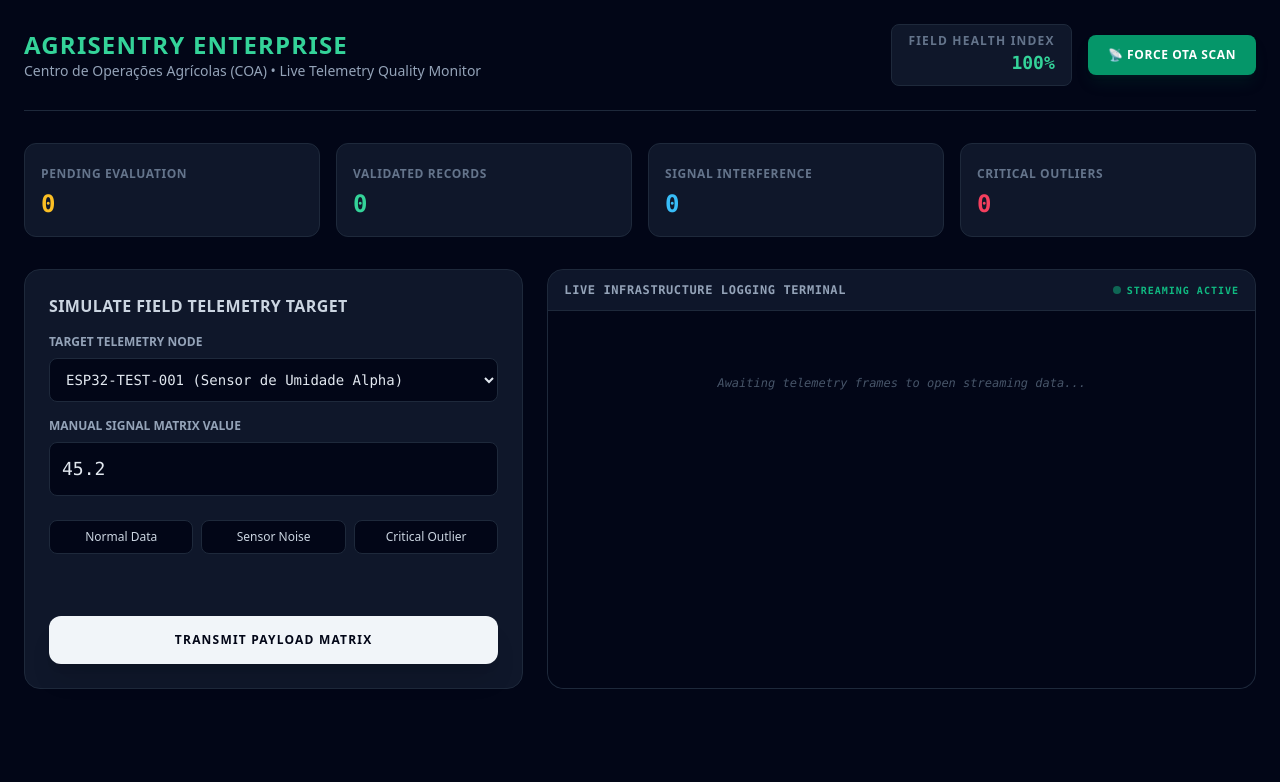
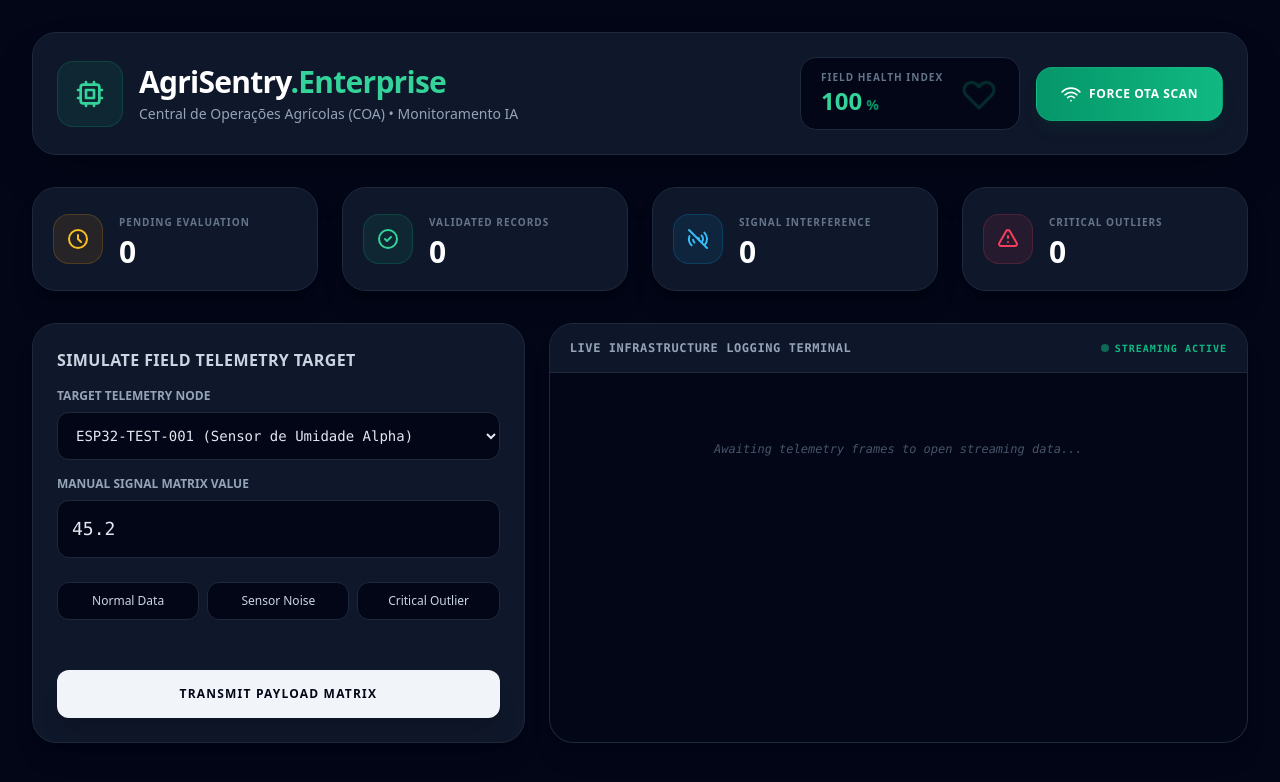
Before and after one commit to arleujr/agrisentry-iot-platform, a Vue app in the folder dashboard-vue/: page / in a window 1280 px wide. Shown: the top 782 px of the page. Built offline with nearby package versions, Linux system fonts and the light colour scheme.

Commit message:
Update App.vue

```diff
--- a/dashboard-vue/src/App.vue
+++ b/dashboard-vue/src/App.vue
@@ -1,36 +1,65 @@
 <template>
-  <div class="min-h-screen bg-slate-950 text-slate-100 font-sans p-6">
-    <header class="mb-8 border-b border-slate-800 pb-6 flex flex-col md:flex-row justify-between items-start md:items-center gap-4">
-      <div>
-        <h1 class="text-2xl font-black tracking-wider text-emerald-400">AGRISENTRY ENTERPRISE</h1>
-        <p class="text-sm text-slate-400">Centro de Operações Agrícolas (COA) • Live Telemetry Quality Monitor</p>
+  <div class="min-h-screen bg-slate-950 text-slate-100 font-sans p-4 md:p-8 selection:bg-emerald-500/30">
+
+    <header class="mb-8 flex flex-col md:flex-row justify-between items-start md:items-center gap-6 bg-slate-900 border border-slate-800 p-6 rounded-3xl shadow-2xl">
+      <div class="flex items-center gap-4">
+        <div class="bg-emerald-500/10 p-4 rounded-2xl border border-emerald-500/20">
+          <svg class="w-8 h-8 text-emerald-400" fill="none" stroke="currentColor" viewBox="0 0 24 24" xmlns="http://www.w3.org/2000/svg">
+            <path stroke-linecap="round" stroke-linejoin="round" stroke-width="2" d="M9 3v2m6-2v2M9 19v2m6-2v2M5 9H3m2 6H3m18-6h-2m2 6h-2M7 19h10a2 2 0 002-2V7a2 2 0 00-2-2H7a2 2 0 00-2 2v10a2 2 0 002 2zM9 9h6v6H9V9z"></path>
+          </svg>
+        </div>
+        <div>
+          <h1 class="text-3xl font-black tracking-tight text-white">AgriSentry<span class="text-emerald-400">.Enterprise</span></h1>
+          <p class="text-sm text-slate-400 font-medium mt-1">Central de Operações Agrícolas (COA) • Monitoramento IA</p>
+        </div>
       </div>
-      <div class="flex items-center gap-4">
-        <div class="bg-slate-900 border border-slate-800 px-4 py-2 rounded-lg text-right">
-          <span class="text-xs block text-slate-500 uppercase tracking-widest font-bold">Field Health Index</span>
-          <span class="text-lg font-mono font-bold text-emerald-400">{{ fieldHealth }}%</span>
+
+      <div class="flex flex-col sm:flex-row items-center gap-4 w-full md:w-auto">
+        <div class="flex items-center gap-4 bg-slate-950 border border-slate-800 px-5 py-3 rounded-2xl w-full sm:w-auto">
+          <div>
+            <span class="text-[10px] block text-slate-500 uppercase tracking-widest font-bold">Field Health Index</span>
+            <div class="flex items-baseline gap-1">
+              <span class="text-2xl font-black text-emerald-400">{{ fieldHealth }}</span>
+              <span class="text-sm font-bold text-emerald-600">%</span>
+            </div>
+          </div>
+          <svg class="w-10 h-10 text-emerald-500/20" fill="none" stroke="currentColor" viewBox="0 0 24 24">
+            <path stroke-linecap="round" stroke-linejoin="round" stroke-width="2" d="M4.318 6.318a4.5 4.5 0 000 6.364L12 20.364l7.682-7.682a4.5 4.5 0 00-6.364-6.364L12 7.636l-1.318-1.318a4.5 4.5 0 00-6.364 0z"></path>
+          </svg>
         </div>
-        <button @click="triggerOtaScan" :disabled="scanning" class="bg-emerald-600 hover:bg-emerald-500 disabled:bg-slate-800 text-white font-bold text-xs uppercase tracking-wider px-5 py-3 rounded-lg transition-all duration-200 shadow-lg shadow-emerald-900/20">
-          {{ scanning ? 'Scanning Network...' : '📡 Force OTA Scan' }}
+
+        <button @click="triggerOtaScan" :disabled="scanning" class="w-full sm:w-auto flex items-center justify-center gap-2 bg-gradient-to-r from-emerald-600 to-emerald-500 hover:from-emerald-500 hover:to-emerald-400 disabled:from-slate-800 disabled:to-slate-800 disabled:text-slate-500 text-white font-bold text-xs uppercase tracking-wider px-6 py-4 rounded-2xl transition-all duration-300 shadow-lg shadow-emerald-900/20 active:scale-95 border border-emerald-400/20">
+          <svg v-if="!scanning" class="w-5 h-5" fill="none" stroke="currentColor" viewBox="0 0 24 24">
+            <path stroke-linecap="round" stroke-linejoin="round" stroke-width="2" d="M8.111 16.404a5.5 5.5 0 017.778 0M12 20h.01m-7.08-7.071c3.904-3.905 10.236-3.905 14.141 0M1.394 9.393c5.857-5.857 15.355-5.857 21.213 0"></path>
+          </svg>
+          <svg v-else class="w-5 h-5 animate-spin" fill="none" stroke="currentColor" viewBox="0 0 24 24">
+            <path stroke-linecap="round" stroke-linejoin="round" stroke-width="2" d="M4 4v5h.582m15.356 2A8.001 8.001 0 004.582 9m0 0H9m11 11v-5h-.581m0 0a8.003 8.003 0 01-15.357-2m15.357 2H15"></path>
+          </svg>
+          {{ scanning ? 'Scanning Network...' : 'Force OTA Scan' }}
         </button>
       </div>
     </header>
 
-    <section class="grid grid-cols-1 sm:grid-cols-2 lg:grid-cols-4 gap-4 mb-8">
-      <div v-for="(metric, idx) in metricsMap" :key="idx" class="bg-slate-900 border border-slate-800 p-4 rounded-xl">
-        <span class="text-xs font-bold text-slate-500 uppercase tracking-wider">{{ metric.label }}</span>
-        <div class="text-2xl font-mono font-bold mt-1" :class="metric.colorClass">{{ metric.count }}</div>
+    <section class="grid grid-cols-1 sm:grid-cols-2 lg:grid-cols-4 gap-6 mb-8">
+      <div v-for="(metric, idx) in metricsMap" :key="idx" class="bg-slate-900 border border-slate-800 p-5 rounded-3xl flex items-center gap-4 hover:border-slate-700 transition-colors shadow-xl shadow-black/20">
+        <div class="p-3 rounded-2xl border" :class="metric.iconBgClass">
+          <div v-html="metric.svg" class="w-6 h-6" :class="metric.colorClass"></div>
+        </div>
+        <div>
+          <span class="text-[10px] font-bold text-slate-500 uppercase tracking-widest">{{ metric.label }}</span>
+          <div class="text-3xl font-black tracking-tight text-white mt-0.5">{{ metric.count }}</div>
+        </div>
       </div>
     </section>
 
     <main class="grid grid-cols-1 lg:grid-cols-12 gap-6">
-      <section class="lg:col-span-5 bg-slate-900 border border-slate-800 p-6 rounded-2xl flex flex-col justify-between">
+      <section class="lg:col-span-5 bg-slate-900 border border-slate-800 p-6 rounded-3xl flex flex-col justify-between shadow-xl">
         <div>
           <h2 class="text-md font-bold tracking-wide uppercase text-slate-300 mb-4">Simulate Field Telemetry Target</h2>
 
           <div class="mb-4">
             <label class="block text-xs uppercase font-bold text-slate-400 mb-2">Target Telemetry Node</label>
-            <select v-model="form.device_id" class="w-full bg-slate-950 border border-slate-800 rounded-lg p-3 text-sm font-mono text-slate-200 focus:outline-none focus:border-emerald-500">
+            <select v-model="form.device_id" class="w-full bg-slate-950 border border-slate-800 rounded-xl p-3.5 text-sm font-mono text-slate-200 focus:outline-none focus:border-emerald-500 transition-colors">
               <option value="ESP32-TEST-001">ESP32-TEST-001 (Sensor de Umidade Alpha)</option>
               <option value="esp32-gate-e50080">esp32-gate-e50080 (Temperatura/Umidade)</option>
               <option value="00:11:22:33:44:55">00:11:22:33:44:55 (Sensor de Teste Python)</option>
@@ -43,30 +72,30 @@
 
           <div class="mb-6">
             <label class="block text-xs uppercase font-bold text-slate-400 mb-2">Manual Signal Matrix Value</label>
-            <input type="number" step="0.1" v-model.number="form.reading_value" class="w-full bg-slate-950 border border-slate-800 rounded-lg p-3 font-mono text-slate-200 text-lg focus:outline-none focus:border-emerald-500" />
+            <input type="number" step="0.1" v-model.number="form.reading_value" class="w-full bg-slate-950 border border-slate-800 rounded-xl p-3.5 font-mono text-slate-200 text-lg focus:outline-none focus:border-emerald-500 transition-colors" />
           </div>
 
           <div class="grid grid-cols-3 gap-2 mb-6">
-            <button @click="applyTemplate(45.2)" class="bg-slate-950 hover:bg-slate-800 border border-slate-800 text-slate-300 text-xs py-2 rounded-lg font-medium transition">Normal Data</button>
-            <button @click="applyTemplate(0.0)" class="bg-slate-950 hover:bg-slate-800 border border-slate-800 text-slate-300 text-xs py-2 rounded-lg font-medium transition">Sensor Noise</button>
-            <button @click="applyTemplate(145.8)" class="bg-slate-950 hover:bg-slate-800 border border-slate-800 text-slate-300 text-xs py-2 rounded-lg font-medium transition">Critical Outlier</button>
+            <button @click="applyTemplate(45.2)" class="bg-slate-950 hover:bg-slate-800 border border-slate-800 text-slate-300 text-xs py-2.5 rounded-xl font-medium transition">Normal Data</button>
+            <button @click="applyTemplate(0.0)" class="bg-slate-950 hover:bg-slate-800 border border-slate-800 text-slate-300 text-xs py-2.5 rounded-xl font-medium transition">Sensor Noise</button>
+            <button @click="applyTemplate(145.8)" class="bg-slate-950 hover:bg-slate-800 border border-slate-800 text-slate-300 text-xs py-2.5 rounded-xl font-medium transition">Critical Outlier</button>
           </div>
         </div>
 
-        <button @click="dispatchTelemetry" class="w-full bg-slate-100 hover:bg-white text-slate-950 font-bold text-xs uppercase tracking-widest py-4 rounded-xl transition shadow-xl">
+        <button @click="dispatchTelemetry" class="w-full bg-slate-100 hover:bg-white text-slate-950 font-bold text-xs uppercase tracking-widest py-4 rounded-xl transition-all shadow-xl active:scale-[0.98]">
           Transmit Payload Matrix
         </button>
       </section>
 
-      <section class="lg:col-span-7 bg-slate-900 border border-slate-800 rounded-2xl flex flex-col h-[420px]">
-        <div class="border-b border-slate-800 px-4 py-3 flex justify-between items-center bg-slate-900/50 rounded-t-2xl">
+      <section class="lg:col-span-7 bg-slate-900 border border-slate-800 rounded-3xl flex flex-col h-[420px] shadow-xl">
+        <div class="border-b border-slate-800 px-5 py-4 flex justify-between items-center bg-slate-900/50 rounded-t-3xl">
           <span class="text-xs font-bold uppercase tracking-wider text-slate-400 font-mono">Live Infrastructure Logging Terminal</span>
           <div class="flex items-center gap-1.5">
             <span class="w-2 h-2 rounded-full bg-emerald-500 animate-pulse"></span>
             <span class="text-[10px] font-mono tracking-widest text-emerald-500 uppercase font-bold">Streaming Active</span>
           </div>
         </div>
-        <div ref="terminal" class="p-4 flex-1 overflow-y-auto font-mono text-xs space-y-2 bg-slate-950 rounded-b-2xl scrollbar-thin">
+        <div ref="terminal" class="p-5 flex-1 overflow-y-auto font-mono text-xs space-y-2 bg-slate-950 rounded-b-3xl scrollbar-thin">
           <div v-for="(log, idx) in logs" :key="idx" class="leading-relaxed whitespace-pre-wrap">
             <span class="text-slate-500">[{{ formatTime(log.created_at) }}]</span>
             <span class="font-bold ml-2 px-1 rounded text-[10px]" :class="getComponentColor(log.component)">{{ log.component }}</span>
@@ -95,7 +124,7 @@ export default {
     }
   },
   computed: {
-    // Maps API raw statistics data onto structured UI display metadata with sanitization
+    // Maps API raw statistics data onto structured UI display metadata with case/character normalization
     metricsMap() {
       const findCount = (status) => {
         const target = status.toUpperCase().replace('_', '');
@@ -105,14 +134,20 @@ export default {
         })?.count || 0;
       };
 
+      // Inline Heroicons SVG definitions to bypass external resource library overheads
+      const iconClock = `<svg fill="none" stroke="currentColor" viewBox="0 0 24 24"><path stroke-linecap="round" stroke-linejoin="round" stroke-width="2" d="M12 8v4l3 3m6-3a9 9 0 11-18 0 9 9 0 0118 0z"></path></svg>`;
+      const iconCheck = `<svg fill="none" stroke="currentColor" viewBox="0 0 24 24"><path stroke-linecap="round" stroke-linejoin="round" stroke-width="2" d="M9 12l2 2 4-4m6 2a9 9 0 11-18 0 9 9 0 0118 0z"></path></svg>`;
+      const iconWifi = `<svg fill="none" stroke="currentColor" viewBox="0 0 24 24"><path stroke-linecap="round" stroke-linejoin="round" stroke-width="2" d="M18.364 5.636a9 9 0 010 12.728m0 0l-2.829-2.829m2.829 2.829L21 21M15.536 8.464a5 5 0 010 7.072m0 0l-2.829-2.829m-4.243 2.829a4.978 4.978 0 01-1.414-2.83m-1.414 5.658a9 9 0 01-2.167-9.238m7.824 2.167a1 1 0 111.414 1.414m-1.414-1.414L3 3m8.293 8.293l1.414 1.414"></path></svg>`;
+      const iconAlert = `<svg fill="none" stroke="currentColor" viewBox="0 0 24 24"><path stroke-linecap="round" stroke-linejoin="round" stroke-width="2" d="M12 9v2m0 4h.01m-6.938 4h13.856c1.54 0 2.502-1.667 1.732-3L13.732 4c-.77-1.333-2.694-1.333-3.464 0L3.34 16c-.77 1.333.192 3 1.732 3z"></path></svg>`;
+
       return [
-        { label: 'Pending Evaluation', count: findCount('PENDING'), colorClass: 'text-amber-400' },
-        { label: 'Validated Records', count: findCount('VALID'), colorClass: 'text-emerald-400' },
-        { label: 'Signal Interference', count: findCount('ANOMALY_NOISE'), colorClass: 'text-sky-400' },
-        { label: 'Critical Outliers', count: findCount('ANOMALY_CRITICAL'), colorClass: 'text-rose-500' }
+        { label: 'Pending Evaluation', count: findCount('PENDING'), colorClass: 'text-amber-400', iconBgClass: 'bg-amber-500/10 border-amber-500/20', svg: iconClock },
+        { label: 'Validated Records', count: findCount('VALID'), colorClass: 'text-emerald-400', iconBgClass: 'bg-emerald-500/10 border-emerald-500/20', svg: iconCheck },
+        { label: 'Signal Interference', count: findCount('ANOMALY_NOISE'), colorClass: 'text-sky-400', iconBgClass: 'bg-sky-500/10 border-sky-500/20', svg: iconWifi },
+        { label: 'Critical Outliers', count: findCount('ANOMALY_CRITICAL'), colorClass: 'text-rose-500', iconBgClass: 'bg-rose-500/10 border-rose-500/20', svg: iconAlert }
       ];
     },
-    // Computes overall operation stability percentage using standardized key lookup
+    // Computes overall operation stability percentage using sanitized payload key strings
     fieldHealth() {
       const findCount = (status) => {
         const target = status.toUpperCase().replace('_', '');
@@ -127,38 +162,36 @@ export default {
     }
   },
   mounted() {
-    // Initialize polling process on lifecycle mount
+    // Register execution loop on initial DOM mount lifecycle hook
     this.pollEngine();
     setInterval(this.pollEngine, 2500);
   },
   methods: {
-    // Polls metrics and telemetry log events from the backend architecture
+    // Synchronizes tracking metrics and infrastructure logs directly from backend api
     async pollEngine() {
       try {
-        const activeUrl = this.apiUrl; // Strictly targets the configured Render production endpoint
+        const activeUrl = this.apiUrl;
 
-        // Fetch aggregation metrics for the main upper dashboard view
         const mRes = await fetch(`${activeUrl}/api/v1/dashboard/metrics`);
         if (mRes.ok) {
           const data = await mRes.json();
           this.metrics = data.metrics || [];
         } else {
-          console.warn(`Metrics fetch failed with status: ${mRes.status}`);
+          console.warn(`Metrics failed with status: ${mRes.status}`);
         }
 
-        // Fetch system pipeline telemetry logs
         const lRes = await fetch(`${activeUrl}/api/v1/dashboard/logs`);
         if (lRes.ok) {
           this.logs = (await lRes.json()).reverse();
           this.$nextTick(this.scrollToBottom);
         } else {
-          console.warn(`Logs fetch failed with status: ${lRes.status}`);
+          console.warn(`Logs failed with status: ${lRes.status}`);
         }
       } catch (e) {
-        console.error("Error communicating with the Rust Gateway:", e);
+        console.error("Erro na comunicação com o Gateway Rust:", e);
       }
     },
-    // Submits simulated JSON telemetry payloads down into the processing pipeline
+    // Submits structured JSON hardware reading simulation down backend streams
     async dispatchTelemetry() {
       try {
         const activeUrl = this.apiUrl;
@@ -182,13 +215,12 @@ export default {
           throw new Error(`HTTP Error Status: ${response.status}`);
         }
 
-        // Refresh tracking values immediately following dispatch success
         this.pollEngine();
       } catch (e) {
-        console.error("Error transmitting telemetry data:", e);
+        console.error("Erro ao transmitir telemetria:", e);
       }
     },
-    // Simulates an Over-The-Air hardware device scan process
+    // Simulates an Over-The-Air hardware cluster discovery cycle
     triggerOtaScan() {
       this.scanning = true;
       setTimeout(() => {
@@ -196,28 +228,28 @@ export default {
         this.pollEngine();
       }, 1200);
     },
-    // Preset injector for testing edge cases within simulation telemetry form
+    // Preset injector for handling form target evaluation data ranges
     applyTemplate(val) {
       this.form.reading_value = val;
     },
-    // Manages scrolling element bounds inside the terminal mock wrapper
+    // Controls bounding frame alignment scrolling inside terminal block
     scrollToBottom() {
       const term = this.$refs.terminal;
       if (term) term.scrollTop = term.scrollHeight;
     },
-    // Strips full ISO strings to simple local timestamp representations
+    // Extracts timestamp values from standard operational strings
     formatTime(str) {
       if (!str) return '';
       return new Date(str).toLocaleTimeString();
     },
-    // Dynamically manages CSS styles based on microservice origin tags
+    // Dynamically manages CSS styles based on origin server component tags
     getComponentColor(comp) {
       if (!comp) return 'bg-slate-950 text-slate-400';
       if (comp.includes('RUST')) return 'bg-orange-950 text-orange-400 border border-orange-800';
       if (comp.includes('AI')) return 'bg-purple-950 text-purple-400 border border-purple-800';
       return 'bg-blue-950 text-blue-400 border border-blue-800';
     },
-    // Determines dynamic colors matching standard infrastructure log urgency ranks
+    // Assigns distinct theme colors matching log urgency ranks
     getLevelColor(level, msg) {
       if (!msg) return 'text-slate-300';
       if (msg.includes('ANOMALY_CRITICAL') || msg.includes('Outlier')) return 'text-rose-400 font-bold';
@@ -230,7 +262,7 @@ export default {
 </script>
 
 <style scoped>
-/* Customs scrollbar formatting styling parameters */
+/* Thin scrollbar design styling rules */
 .scrollbar-thin::-webkit-scrollbar {
   width: 4px;
 }
```
